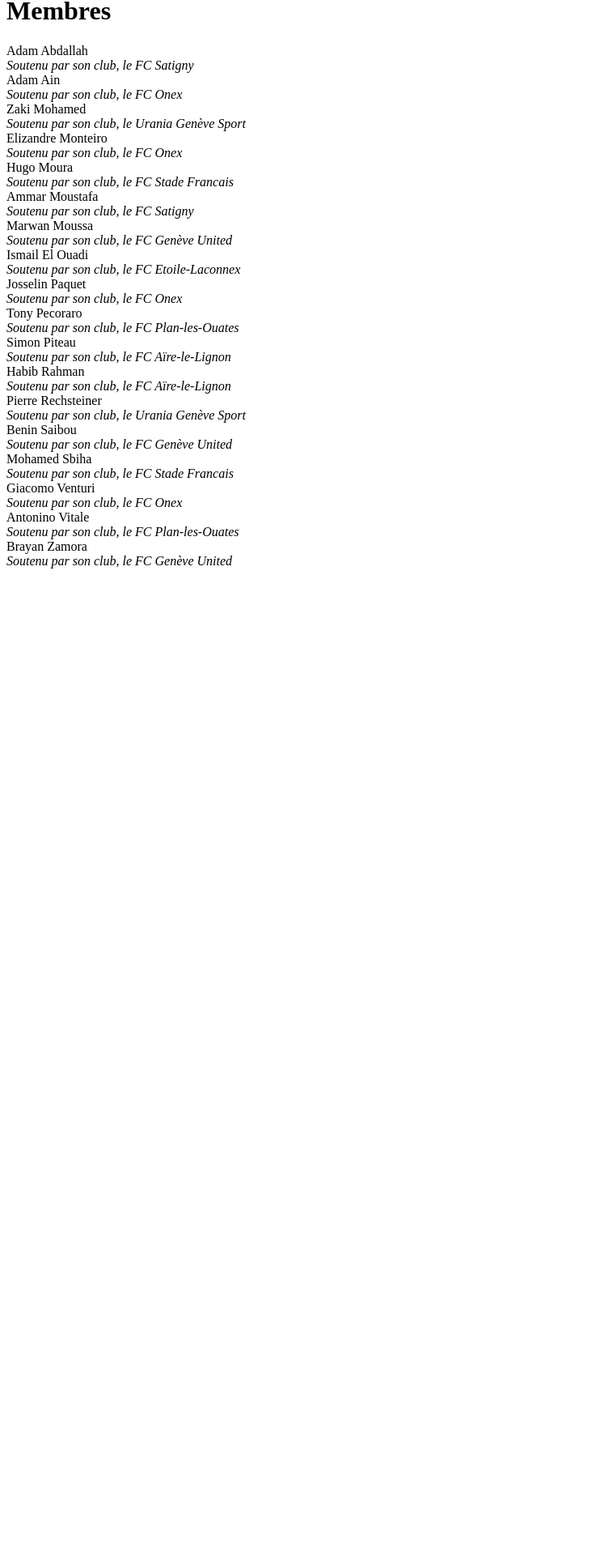
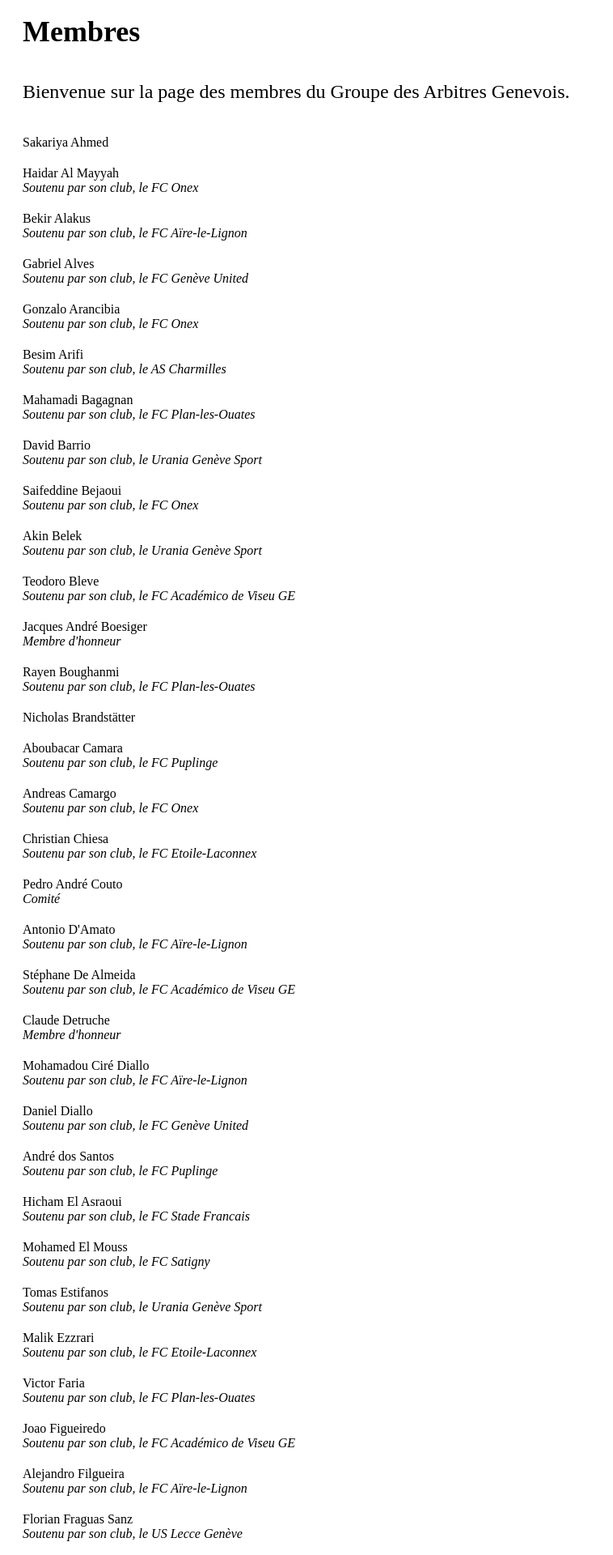
Before and after one commit to Gnjurats/new-nextjs-dashboard7, a Next.js app: page /dashboard/Membres in a window 1280 px wide. Shown: the part 456-2376 px from the top of the page at 81% size, without its empty margins (0-758 px from the left). Before the commit the page ends 1174 px from the top, so only its background shows below. Built offline with nearby package versions, Linux system fonts and the light colour scheme.

Commit message:
Update page.tsx

```diff
--- a/app/dashboard/Membres/page.tsx
+++ b/app/dashboard/Membres/page.tsx
@@ -1,81 +1,311 @@
 export default function Page() {
   return (
-    <div style={{ padding: '&apos;20px&apos;' }}>
+    <div style={{ padding: '20px' }}>
       {/* Titre en gros et gras */}
-      <h1 style={{ fontSize: '&apos;36px&apos;', fontWeight: '&apos;bold&apos;', marginBottom: '&apos;40px&apos;' }}>Membres</h1>
+      <h1 style={{ fontSize: '36px', fontWeight: 'bold', marginBottom: '40px' }}>Membres</h1>
 
-      <ul style={{ listStyleType: 'none', padding: 0 }}>
-        <li style={{ marginBottom: '&apos;20px&apos;' }}>
-          Adam Abdallah<br />
+      {/* Phrase d'introduction en taille moyenne */}
+      <p style={{ fontSize: '24px', marginBottom: '40px' }}>
+        Bienvenue sur la page des membres du Groupe des Arbitres Genevois.
+      </p>
+
+      {/* Liste des membres */}
+      <ul style={{ listStyleType: 'none', paddingLeft: '0' }}>
+        <li style={{ marginBottom: '20px' }}>
+          Sakariya Ahmed<br />
+        </li>
+        <li style={{ marginBottom: '20px' }}>
+          Haidar Al Mayyah<br />
+          <em>Soutenu par son club, le FC Onex</em>
+        </li>
+        <li style={{ marginBottom: '20px' }}>
+          Bekir Alakus<br />
+          <em>Soutenu par son club, le FC Aïre-le-Lignon</em>
+        </li>
+        <li style={{ marginBottom: '20px' }}>
+          Gabriel Alves<br />
+          <em>Soutenu par son club, le FC Genève United</em>
+        </li>
+        <li style={{ marginBottom: '20px' }}>
+          Gonzalo Arancibia<br />
+          <em>Soutenu par son club, le FC Onex</em>
+        </li>
+        <li style={{ marginBottom: '20px' }}>
+          Besim Arifi<br />
+          <em>Soutenu par son club, le AS Charmilles</em>
+        </li>
+        <li style={{ marginBottom: '20px' }}>
+          Mahamadi Bagagnan<br />
+          <em>Soutenu par son club, le FC Plan-les-Ouates</em>
+        </li>
+        <li style={{ marginBottom: '20px' }}>
+          David Barrio<br />
+          <em>Soutenu par son club, le Urania Genève Sport</em>
+        </li>
+        <li style={{ marginBottom: '20px' }}>
+          Saifeddine Bejaoui<br />
+          <em>Soutenu par son club, le FC Onex</em>
+        </li>
+        <li style={{ marginBottom: '20px' }}>
+          Akin Belek<br />
+          <em>Soutenu par son club, le Urania Genève Sport</em>
+        </li>
+        <li style={{ marginBottom: '20px' }}>
+          Teodoro Bleve<br />
+          <em>Soutenu par son club, le FC Académico de Viseu GE</em>
+        </li>
+        <li style={{ marginBottom: '20px' }}>
+          Jacques André Boesiger<br />
+          <em>Membre d&apos;honneur</em>
+        </li>
+        <li style={{ marginBottom: '20px' }}>
+          Rayen Boughanmi<br />
+          <em>Soutenu par son club, le FC Plan-les-Ouates</em>
+        </li>
+        <li style={{ marginBottom: '20px' }}>
+          Nicholas Brandstätter<br />
+        </li>
+        <li style={{ marginBottom: '20px' }}>
+          Aboubacar Camara<br />
+          <em>Soutenu par son club, le FC Puplinge</em>
+        </li>
+        <li style={{ marginBottom: '20px' }}>
+          Andreas Camargo<br />
+          <em>Soutenu par son club, le FC Onex</em>
+        </li>
+        <li style={{ marginBottom: '20px' }}>
+          Christian Chiesa<br />
+          <em>Soutenu par son club, le FC Etoile-Laconnex</em>
+        </li>
+        <li style={{ marginBottom: '20px' }}>
+          Pedro André Couto<br />
+          <em>Comité</em>
+        </li>
+        <li style={{ marginBottom: '20px' }}>
+          Antonio D&apos;Amato<br />
+          <em>Soutenu par son club, le FC Aïre-le-Lignon</em>
+        </li>
+        <li style={{ marginBottom: '20px' }}>
+          Stéphane De Almeida<br />
+          <em>Soutenu par son club, le FC Académico de Viseu GE</em>
+        </li>
+        <li style={{ marginBottom: '20px' }}>
+          Claude Detruche<br />
+          <em>Membre d&apos;honneur</em>
+        </li>
+        <li style={{ marginBottom: '20px' }}>
+          Mohamadou Ciré Diallo<br />
+          <em>Soutenu par son club, le FC Aïre-le-Lignon</em>
+        </li>
+        <li style={{ marginBottom: '20px' }}>
+          Daniel Diallo<br />
+          <em>Soutenu par son club, le FC Genève United</em>
+        </li>
+        <li style={{ marginBottom: '20px' }}>
+          André dos Santos<br />
+          <em>Soutenu par son club, le FC Puplinge</em>
+        </li>
+        <li style={{ marginBottom: '20px' }}>
+          Hicham El Asraoui<br />
+          <em>Soutenu par son club, le FC Stade Francais</em>
+        </li>
+        <li style={{ marginBottom: '20px' }}>
+          Mohamed El Mouss<br />
           <em>Soutenu par son club, le FC Satigny</em>
         </li>
-        <li style={{ marginBottom: '&apos;20px&apos;' }}>
-          Adam Ain<br />
+        <li style={{ marginBottom: '20px' }}>
+          Tomas Estifanos<br />
+          <em>Soutenu par son club, le Urania Genève Sport</em>
+        </li>
+        <li style={{ marginBottom: '20px' }}>
+          Malik Ezzrari<br />
+          <em>Soutenu par son club, le FC Etoile-Laconnex</em>
+        </li>
+        <li style={{ marginBottom: '20px' }}>
+          Victor Faria<br />
+          <em>Soutenu par son club, le FC Plan-les-Ouates</em>
+        </li>
+        <li style={{ marginBottom: '20px' }}>
+          Joao Figueiredo<br />
+          <em>Soutenu par son club, le FC Académico de Viseu GE</em>
+        </li>
+        <li style={{ marginBottom: '20px' }}>
+          Alejandro Filgueira<br />
+          <em>Soutenu par son club, le FC Aïre-le-Lignon</em>
+        </li>
+        <li style={{ marginBottom: '20px' }}>
+          Florian Fraguas Sanz<br />
+          <em>Soutenu par son club, le US Lecce Genève</em>
+        </li>
+        <li style={{ marginBottom: '20px' }}>
+          Henrique Freitas<br />
+        </li>
+        <li style={{ marginBottom: '20px' }}>
+          Daniel Frick<br />
+        </li>
+        <li style={{ marginBottom: '20px' }}>
+          Daniel Fernando Gonzalez<br />
+          <em>Soutenu par son club, le FC Puplinge</em>
+        </li>
+        <li style={{ marginBottom: '20px' }}>
+          Freddy Alejandro Higuera<br />
           <em>Soutenu par son club, le FC Onex</em>
         </li>
-        <li style={{ marginBottom: '&apos;20px&apos;' }}>
-          Zaki Mohamed<br />
+        <li style={{ marginBottom: '20px' }}>
+          Roberto Jeker<br />
           <em>Soutenu par son club, le Urania Genève Sport</em>
         </li>
-        <li style={{ marginBottom: '&apos;20px&apos;' }}>
-          Elizandre Monteiro<br />
+        <li style={{ marginBottom: '20px' }}>
+          Stefano Lecci<br />
+          <em>Soutenu par son club, le US Lecce Genève</em>
+        </li>
+        <li style={{ marginBottom: '20px' }}>
+          Seif Litim<br />
+          <em>Soutenu par son club, le FC Coheran</em>
+        </li>
+        <li style={{ marginBottom: '20px' }}>
+          Daniel Locci<br />
+          <em>Soutenu par son club, le FC Satigny</em>
+        </li>
+        <li style={{ marginBottom: '20px' }}>
+          Jacques André Boesiger<br />
+          <em>Membre d&apos;honneur</em>
+        </li>
+        <li style={{ marginBottom: '20px' }}>
+          Quentin Mabille<br />
+          <em>Soutenu par son club, le FC Académico de Viseu GE</em>
+        </li>
+        <li style={{ marginBottom: '20px' }}>
+          Nicolas Magnin<br />
+        </li>
+        <li style={{ marginBottom: '20px' }}>
+          Samir Maliqi<br />
+          <em>Soutenu par son club, le FC Plan-les-Ouates</em>
+        </li>
+        <li style={{ marginBottom: '20px' }}>
+          Vincenzo Mariani<br />
+          <em>Membre d&apos;honneur</em>
+        </li>
+        <li style={{ marginBottom: '20px' }}>
+          Giovanni Matteucci<br />
+          <em>Soutenu par son club, le FC Aïre-le-Lignon et membre d&apos;honneur</em>
+        </li>
+        <li style={{ marginBottom: '20px' }}>
+          Jaison Mulegwa<br />
+          <em>Soutenu par son club, le Urania Genève Sport</em>
+        </li>
+        <li style={{ marginBottom: '20px' }}>
+          Salvatore Musso<br />
+          <em>Soutenu par son club, le FC Onex et membre d&apos;honneur</em>
+        </li>
+        <li style={{ marginBottom: '20px' }}>
+          Stéphane Neuhäusler<br />
+          <em>Comité</em>
+        </li>
+        <li style={{ marginBottom: '20px' }}>
+          Yvan Kelie Nguessan<br />
+          <em>Soutenu par son club, le FC Osas</em>
+        </li>
+        <li style={{ marginBottom: '20px' }}>
+          Dany Novoa<br />
           <em>Soutenu par son club, le FC Onex</em>
         </li>
-        <li style={{ marginBottom: '&apos;20px&apos;' }}>
-          Hugo Moura<br />
-          <em>Soutenu par son club, le FC Stade Francais</em>
+        <li style={{ marginBottom: '20px' }}>
+          Marco Oliveira<br />
+          <em>Comité</em>
         </li>
-        <li style={{ marginBottom: '&apos;20px&apos;' }}>
-          Ammar Moustafa<br />
+        <li style={{ marginBottom: '20px' }}>
+          Yannick Panzera<br />
+          <em>Soutenu par son club, le FC Grand-Saconnex</em>
+        </li>
+        <li style={{ marginBottom: '20px' }}>
+          Walter Paolozza<br />
           <em>Soutenu par son club, le FC Satigny</em>
         </li>
-        <li style={{ marginBottom: '&apos;20px&apos;' }}>
-          Marwan Moussa<br />
-          <em>Soutenu par son club, le FC Genève United</em>
+        <li style={{ marginBottom: '20px' }}>
+          Kevin Pinto<br />
+          <em>Soutenu par son club, le FC Académico de Viseu GE et comité</em>
         </li>
-        <li style={{ marginBottom: '&apos;20px&apos;' }}>
-          Ismail El Ouadi<br />
-          <em>Soutenu par son club, le FC Etoile-Laconnex</em>
+        <li style={{ marginBottom: '20px' }}>
+          Islam Rahimi<br />
+          <em>Soutenu par son club, le AS Charmilles</em>
         </li>
-        <li style={{ marginBottom: '&apos;20px&apos;' }}>
-          Josselin Paquet<br />
+        <li style={{ marginBottom: '20px' }}>
+          Isaias Daniel Ramirez Almache<br />
+          <em>Soutenu par son club, le FC Aïre-le-Lignon</em>
+        </li>
+        <li style={{ marginBottom: '20px' }}>
+          Jonatan David Ramirez Almache<br />
+          <em>Soutenu par son club, le FC Aïre-le-Lignon</em>
+        </li>
+        <li style={{ marginBottom: '20px' }}>
+          Etienne Roux<br />
           <em>Soutenu par son club, le FC Onex</em>
         </li>
-        <li style={{ marginBottom: '&apos;20px&apos;' }}>
-          Tony Pecoraro<br />
+        <li style={{ marginBottom: '20px' }}>
+          Taha Saadallah<br />
+        </li>
+        <li style={{ marginBottom: '20px' }}>
+          Kévin Sabater<br />
+          <em>Soutenu par son club, le FC Aïre-le-Lignon</em>
+        </li>
+        <li style={{ marginBottom: '20px' }}>
+          Kevin Saccone<br />
+          <em>Comité</em>
+        </li>
+        <li style={{ marginBottom: '20px' }}>
+          Sadri Saïeb<br />
+          <em>Soutenu par son club, le FC Puplinge</em>
+        </li>
+        <li style={{ marginBottom: '20px' }}>
+          Diego Salamo<br />
+          <em>Soutenu par son club, le FC Aïre-le-Lignon</em>
+        </li>
+        <li style={{ marginBottom: '20px' }}>
+          Andjelko Simic<br />
+          <em>Soutenu par son club, le Urania Genève Sport</em>
+        </li>
+        <li style={{ marginBottom: '20px' }}>
+          Ilija Simic<br />
           <em>Soutenu par son club, le FC Plan-les-Ouates</em>
         </li>
-        <li style={{ marginBottom: '&apos;20px&apos;' }}>
-          Simon Piteau<br />
+        <li style={{ marginBottom: '20px' }}>
+          Filipe Soares<br />
+          <em>Soutenu par son club, le FC Académico de Viseu GE</em>
+        </li>
+        <li style={{ marginBottom: '20px' }}>
+          Victor Sossa Camacho<br />
           <em>Soutenu par son club, le FC Aïre-le-Lignon</em>
         </li>
-        <li style={{ marginBottom: '&apos;20px&apos;' }}>
-          Habib Rahman<br />
+        <li style={{ marginBottom: '20px' }}>
+          Serge Studli<br />
           <em>Soutenu par son club, le FC Aïre-le-Lignon</em>
         </li>
-        <li style={{ marginBottom: '&apos;20px&apos;' }}>
-          Pierre Rechsteiner<br />
-          <em>Soutenu par son club, le Urania Genève Sport</em>
+        <li style={{ marginBottom: '20px' }}>
+          Gabriel Sugnaux<br />
+          <em>Membre d&apos;honneur</em>
         </li>
-        <li style={{ marginBottom: '&apos;20px&apos;' }}>
-          Benin Saibou<br />
-          <em>Soutenu par son club, le FC Genève United</em>
+        <li style={{ marginBottom: '20px' }}>
+          Rachid Taouji<br />
         </li>
-        <li style={{ marginBottom: '&apos;20px&apos;' }}>
-          Mohamed Sbiha<br />
-          <em>Soutenu par son club, le FC Stade Francais</em>
+        <li style={{ marginBottom: '20px' }}>
+          Kazim Uysal<br />
+          <em>Comité</em>
         </li>
-        <li style={{ marginBottom: '&apos;20px&apos;' }}>
-          Giacomo Venturi<br />
-          <em>Soutenu par son club, le FC Onex</em>
+        <li style={{ marginBottom: '20px' }}>
+          Miguel Vieira<br />
         </li>
-        <li style={{ marginBottom: '&apos;20px&apos;' }}>
-          Antonino Vitale<br />
-          <em>Soutenu par son club, le FC Plan-les-Ouates</em>
+        <li style={{ marginBottom: '20px' }}>
+          Nicolas Wilde<br />
+          <em>Soutenu par son club, le FC Collex-Bossy</em>
         </li>
-        <li style={{ marginBottom: '&apos;20px&apos;' }}>
-          Brayan Zamora<br />
-          <em>Soutenu par son club, le FC Genève United</em>
+        <li style={{ marginBottom: '20px' }}>
+          Zoumonzian Franck Ivan Zahon<br />
+          <em>Soutenu par son club, le FC Aïre-le-Lignon</em>
+        </li>
+        <li style={{ marginBottom: '20px' }}>
+          Robeto Zezza<br />
+          <em>Membre d&apos;honneur</em>
         </li>
       </ul>
     </div>
```
